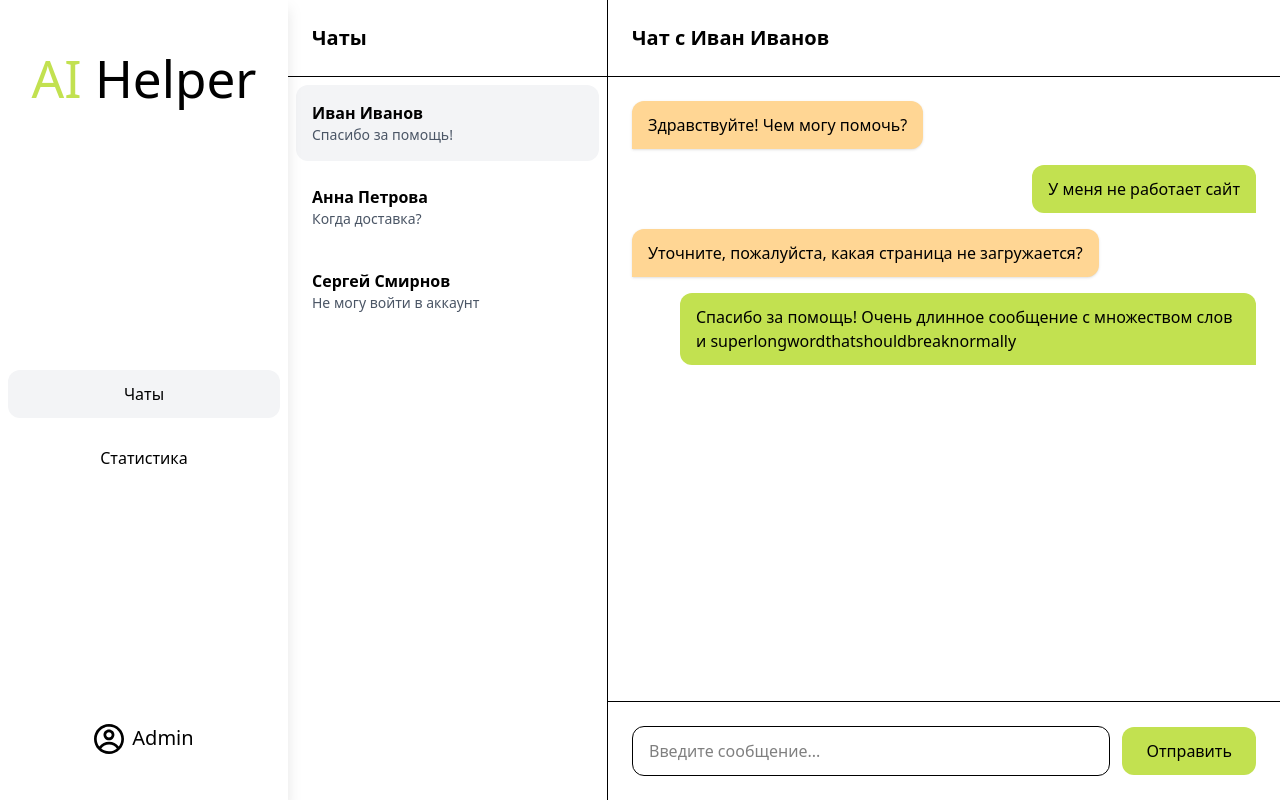
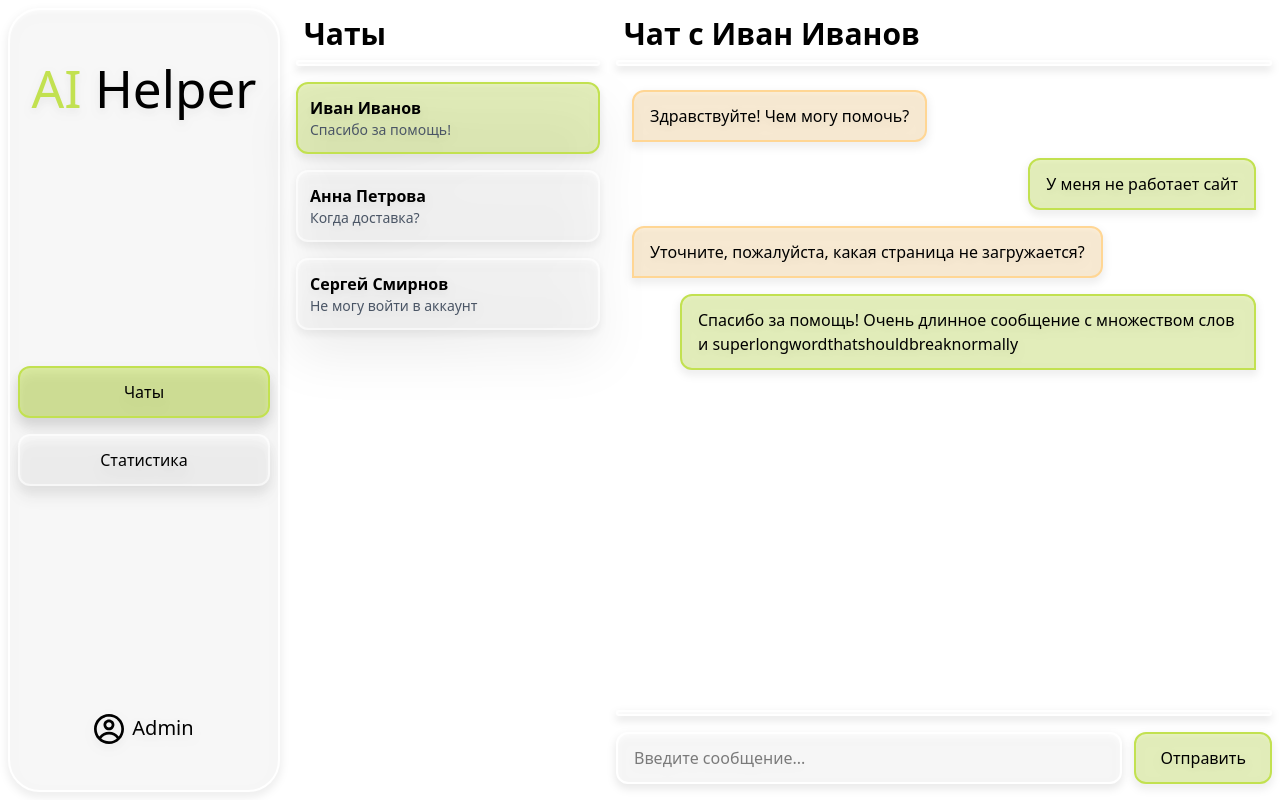
Before and after one commit to LeoCristt/Hackathon, a React (Vite) app in the folder frontend/ac-frontend/: page /consultant/chat/1 in a window 1280 px wide. Built offline with nearby package versions, Linux system fonts and the light colour scheme.

Commit message:
New design

```diff
--- a/frontend/ac-frontend/src/consultant/ChatView.tsx
+++ b/frontend/ac-frontend/src/consultant/ChatView.tsx
@@ -76,8 +76,13 @@ export default function ChatView() {
 
     return (
         <div className="flex flex-col h-full bg-sidebarBackground">
-            <div className="p-6 border-b">
-                <h2 className="font-semibold text-xl truncate">Чат с {chat.userName}</h2>
+            <div className="p-4 pb-0">
+                <h2 className="text-3xl font-semibold truncate">Чат с {chat.userName}</h2>
+            </div>
+
+            <div className="flex flex-row justify-center px-2 mt-2">
+                <div
+                    className="h-1.5 w-full self-center rounded-full bg-white/50 border-2 border-white drop-shadow-lg"></div>
             </div>
 
             <div className="flex-1 p-6 overflow-y-auto flex flex-col space-y-4">
@@ -85,7 +90,7 @@ export default function ChatView() {
                     <div
                         key={message.id}
                         className={`${
-                            message.isFromUser ? 'self-end bg-accentColor rounded-[12px_12px_0_12px]' : 'self-start bg-accentColorLightOpposite shadow-sm rounded-[12px_12px_12px_0]'
+                            message.isFromUser ? 'self-end bg-accentColor/35 border-2 border-accentColor drop-shadow-lg rounded-[12px_12px_0_12px]' : 'self-start bg-accentColorLightOpposite/35 border-2 border-accentColorLightOpposite drop-shadow-lg rounded-[12px_12px_12px_0]'
                         }  px-4 py-3 text-black max-w-xs sm:max-w-sm md:max-w-md lg:max-w-lg xl:max-w-xl`}
                         style={{ wordBreak: 'break-word' }}
                     >
@@ -94,15 +99,21 @@ export default function ChatView() {
                 ))}
             </div>
 
-            <div className="p-6 border-t bg-sidebarBackground flex items-center gap-3">
+            <div className="flex flex-row justify-center px-2 mb-2">
+                <div
+                    className="h-1.5 w-full self-center rounded-full bg-white/50 border-2 border-white drop-shadow-lg"></div>
+            </div>
+
+
+            <div className="p-2 pb-4  bg-sidebarBackground flex items-center gap-3">
                 <label className="flex-1">
                     <input
                         type="text"
                         placeholder="Введите сообщение..."
-                        className="w-full border rounded-xl px-4 py-3 focus:outline-none"
+                        className="w-full hover:bg-background bg-white/50 border-2 border-white drop-shadow-lg rounded-xl px-4 py-3 focus:outline-none transition-colors duration-300"
                     />
                 </label>
-                <button className="px-6 py-3 rounded-xl bg-accentColor text-black hover:opacity-80 transition-opacity duration-300 font-medium whitespace-nowrap">
+                <button className="px-6 py-3 rounded-xl hover:bg-accentColor bg-accentColor/35 border-2 border-accentColor drop-shadow-lg duration-300 font-medium whitespace-nowrap">
                     Отправить
                 </button>
             </div>
--- a/frontend/ac-frontend/src/consultant/Consultant.tsx
+++ b/frontend/ac-frontend/src/consultant/Consultant.tsx
@@ -2,20 +2,27 @@ import { NavLink, Outlet } from "react-router-dom";
 import { testChats } from "./ChatView.tsx";
 
 export default function Consultant() {
-    const linkClass = ({ isActive }: { isActive: boolean }) =>
-        `block p-4 hover:bg-background transition-colors duration-300 rounded-xl cursor-pointer mb-2 ${
-            isActive ? "bg-background" : ""
+    const linkClass = ({isActive}: { isActive: boolean }) =>
+        `transition-colors duration-300 rounded-xl p-3 ${
+            isActive
+                ? "hover:bg-accentColor bg-accentColor/35 border-2 border-accentColor drop-shadow-lg"
+                : "hover:bg-background bg-sidebarBackground/35 border-2 border-sidebarBackground/50 drop-shadow-lg"
         }`;
 
     return (
         <div className="flex flex-row h-screen bg-background text-black">
             {/* Список чатов */}
-            <div className="w-80 min-w-80 max-w-96 bg-sidebarBackground flex flex-col border-r">
-                <div className="p-6 border-b">
-                    <h2 className="text-xl font-semibold">Чаты</h2>
+            <div className="w-80 min-w-80 max-w-96 bg-sidebarBackground flex flex-col">
+                <div className="p-4 pb-0">
+                    <h2 className="text-3xl font-semibold">Чаты</h2>
                 </div>
 
-                <div className="overflow-y-auto flex-1 p-2">
+                <div className="flex flex-row justify-center px-2 my-2">
+                    <div
+                        className="h-1.5 w-full self-center rounded-full bg-white/50 border-2 border-white drop-shadow-lg"></div>
+                </div>
+
+                <div className="overflow-y-auto w-full p-2 flex flex-col gap-4 drop-shadow-2xl h-full">
                     {testChats.map(chat => (
                         <NavLink
                             key={chat.id}
--- a/frontend/ac-frontend/src/shared/components/Sidebar.tsx
+++ b/frontend/ac-frontend/src/shared/components/Sidebar.tsx
@@ -9,10 +9,10 @@ interface SidebarProps {
 function Sidebar({routes}: SidebarProps) {
     const [isHovered, setIsHovered] = useState(false);
     const linkClass = ({isActive}: { isActive: boolean }) =>
-        `hover:bg-background transition-colors duration-300 rounded-xl py-3 ${
+        `transition-colors duration-300 rounded-xl py-3 ${
             isActive
-                ? "bg-background"
-                : ""
+                ? "hover:bg-accentColor bg-accentColor/50 border-2 border-accentColor drop-shadow-xl"
+                : "hover:bg-background bg-sidebarBackground/35 border-2 border-sidebarBackground/50 drop-shadow-xl"
         }`;
 
     const handleLogout = () => {
@@ -20,11 +20,14 @@ function Sidebar({routes}: SidebarProps) {
     };
 
     return (
-        <div className="h-screen max-h-screen min-w-72 bg-sidebarBackground flex flex-col justify-between drop-shadow-xl">
+        <div
+            className="h-screen max-h-screen min-w-72 p-2">
+            <div
+                className="bg-sidebarBackground/35 h-full w-full rounded-4xl flex flex-col justify-between border-2 border-sidebarBackground drop-shadow-lg">
                 <h1 className="text-[3.2rem] p-auto py-10 w-full text-center">
                     <span className="text-accentColor">AI</span> Helper
                 </h1>
-            <div className="w-full p-2 flex flex-col gap-4 text-center">
+                <div className="w-full p-2 flex flex-col gap-4 text-center drop-shadow-xl">
                     {routes.map((route, index) => (
                         <NavLink key={index} to={route.path} className={linkClass}>
                             {route.label}
@@ -38,9 +41,8 @@ function Sidebar({routes}: SidebarProps) {
                         onMouseLeave={() => setIsHovered(false)}
                     >
                         <div className={`
-                        absolute top-0 left-0 w-full py-5 hover:bg-background flex justify-center transition-all duration-300 rounded-xl cursor-pointer
-                        ${isHovered ? '-translate-y-full opacity-0' : 'translate-y-0 opacity-100'}
-                    `}>
+                        absolute top-0 left-0 w-full py-5 flex justify-center transition-all duration-300 rounded-xl
+                        ${isHovered ? '-translate-x-[27.5%] opacity-x' : 'translate-x-0 opacity-100'}`}>
                             <div className="flex flex-row gap-2">
                                 <svg xmlns="http://www.w3.org/2000/svg"
                                      viewBox="0 0 30 30" width="30.000000" height="30.000000" fill="none">
@@ -60,9 +62,9 @@ function Sidebar({routes}: SidebarProps) {
                         <button
                             onClick={handleLogout}
                             className={`
-                            absolute top-0 left-0 w-full py-5 bg-red-500 text-white rounded-xl
-                            transition-all duration-300 flex items-center justify-center gap-2
-                            ${isHovered ? 'translate-y-0 opacity-100' : 'translate-y-full opacity-0'}
+                            absolute top-0 right-0 w-[50%] py-5 bg-red-500 text-white rounded-xl
+                            transition-all duration-300 flex items-end justify-center gap-2 cursor-pointer
+                            ${isHovered ? 'translate-x-0 opacity-100' : 'translate-x-full opacity-0'}
                         `}
                         >
                             <svg xmlns="http://www.w3.org/2000/svg"
@@ -80,6 +82,7 @@ function Sidebar({routes}: SidebarProps) {
                     </div>
                 </div>
             </div>
+        </div>
     )
 }
 
```
Lines whose indentation alone changed are shown as unchanged.
